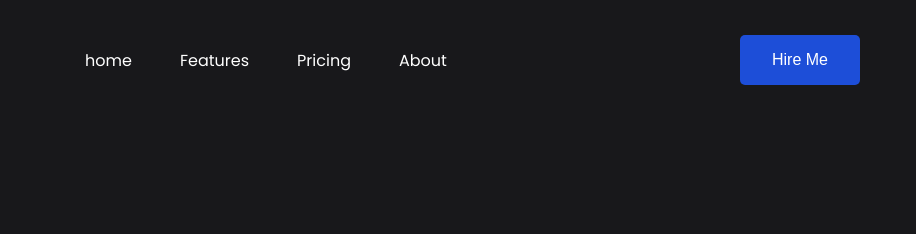
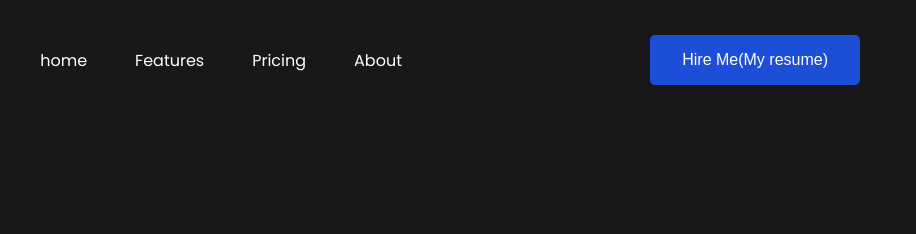
Before and after one commit to s4594749/s4594749.github.io, a plain HTML site: page index.html in a window 1280 px wide. Shown: the top 234 px of the page, 364-1280 px from the left. Drawn offline with nearby package versions, Linux system fonts and the light colour scheme.

Commit message:
resume_upload

```diff
--- a/index.html
+++ b/index.html
@@ -25,7 +25,7 @@
         <li id="link2" class="link"><a href="#">Pricing</a></li>
         <li id="link3" class="link"><a href="#">About</a></li>
       </ul>
-      <button class="btn" id="downloadButton" >Hire Me</button>
+      <button class="btn" id="downloadButton" >Hire Me(My resume)</button>
   </nav>
 
   <header class="container">
```
